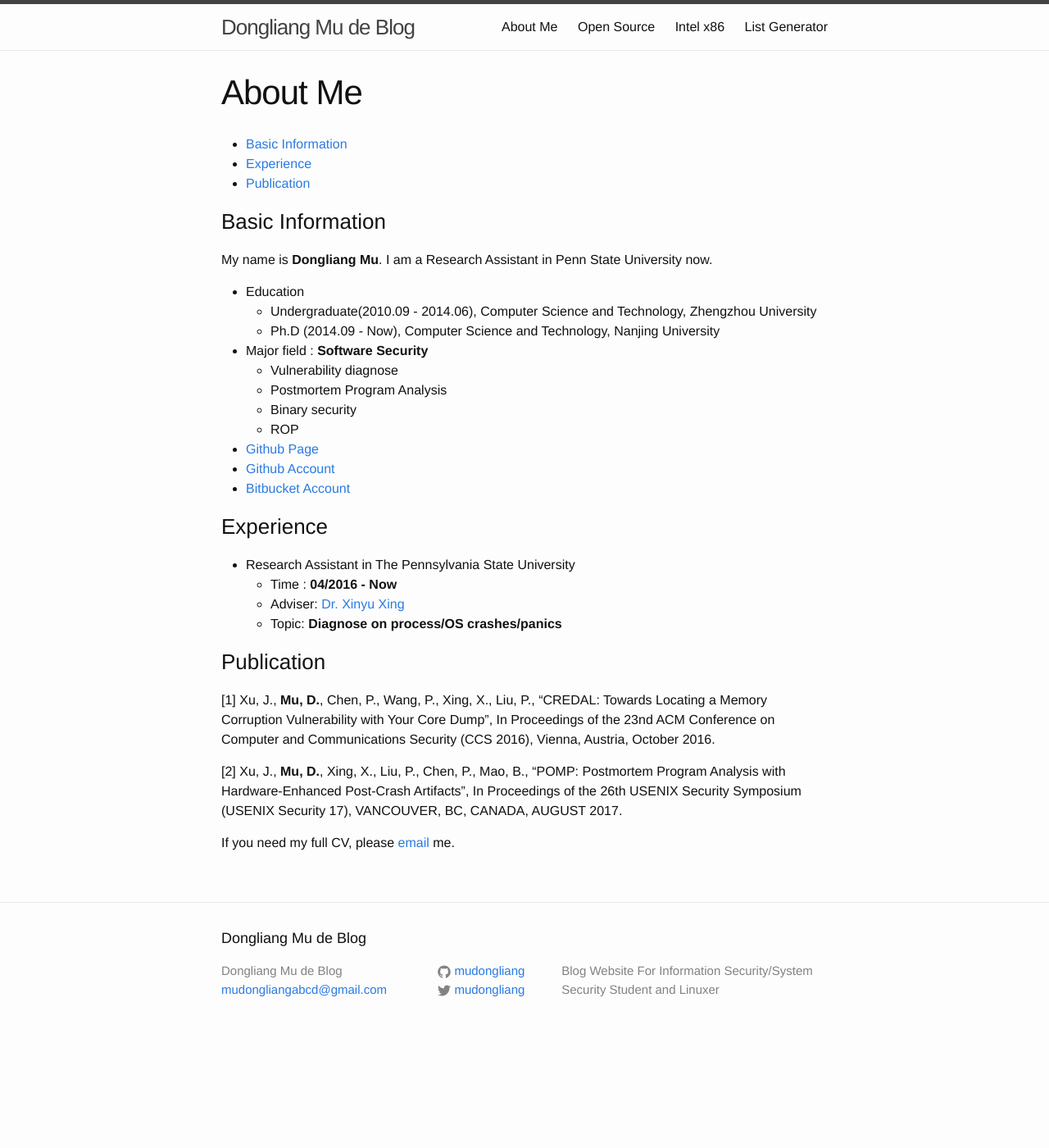
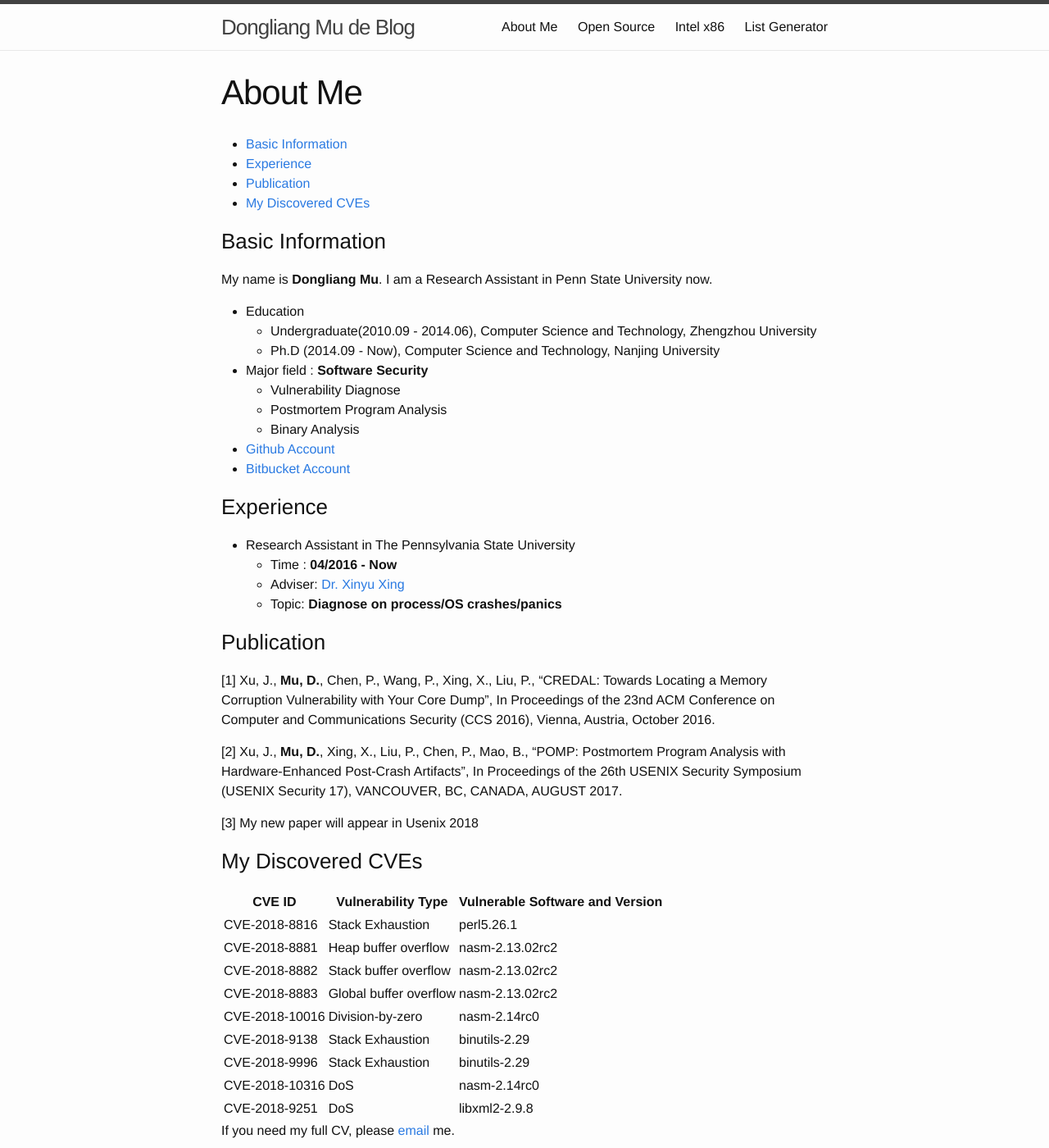
Before and after one commit to mudongliang/mudongliang.github.io, a Jekyll site: the page built from about/about.md, in a window 1280 px wide and 1400 px high. Shown: the whole window at 82% size. Built offline with Jekyll 4.4.1, drawn with Linux system fonts in a browser that asks for light colours.

Commit message:
update my information

```diff
--- a/about/about.md
+++ b/about/about.md
@@ -15,11 +15,9 @@ My name is **Dongliang Mu**. I am a Research Assistant in Penn State University
 	- Undergraduate(2010.09 - 2014.06), Computer Science and Technology, Zhengzhou University
 	- Ph.D (2014.09 - Now), Computer Science and Technology, Nanjing University
 - Major field : **Software Security**
-	- Vulnerability diagnose
+	- Vulnerability Diagnose
 	- Postmortem Program Analysis
-	- Binary security
-	- ROP
-- [Github Page](http://mudongliang.github.io/)
+	- Binary Analysis
 - [Github Account](https://github.com/mudongliang)
 - [Bitbucket Account](https://bitbucket.org/mudongliang)
 
@@ -36,4 +34,21 @@ My name is **Dongliang Mu**. I am a Research Assistant in Penn State University
 
 [2] Xu, J., **Mu, D.**, Xing, X., Liu, P., Chen, P., Mao, B., "POMP: Postmortem Program Analysis with Hardware-Enhanced Post-Crash Artifacts", In Proceedings of the 26th USENIX Security Symposium (USENIX Security 17), VANCOUVER, BC, CANADA, AUGUST 2017.
 
+[3] My new paper will appear in Usenix 2018
+
+### My Discovered CVEs
+
+CVE ID | Vulnerability Type | Vulnerable Software and Version
+-------|------------------- | -------------------------------
+CVE-2018-8816 | Stack Exhaustion | perl5.26.1
+CVE-2018-8881 | Heap buffer overflow    | nasm-2.13.02rc2
+CVE-2018-8882 | Stack buffer overflow   | nasm-2.13.02rc2
+CVE-2018-8883 | Global buffer overflow  | nasm-2.13.02rc2
+CVE-2018-10016 | Division-by-zero  | nasm-2.14rc0
+CVE-2018-9138 | Stack Exhaustion | binutils-2.29
+CVE-2018-9996 | Stack Exhaustion | binutils-2.29
+CVE-2018-10316 | DoS | nasm-2.14rc0
+CVE-2018-9251 | DoS | libxml2-2.9.8
+
+
 If you need my full CV, please [email](mailto:mudongliangabcd@gmail.com) me.
```
